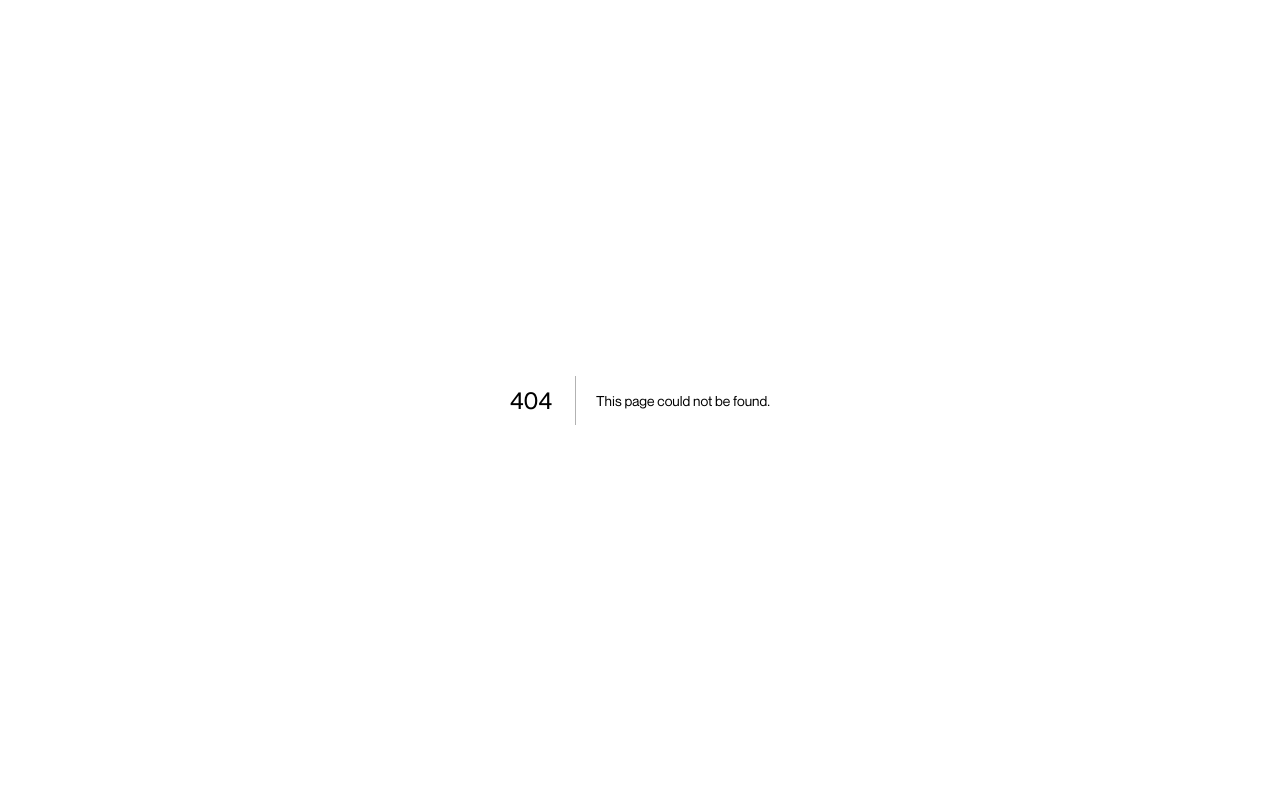
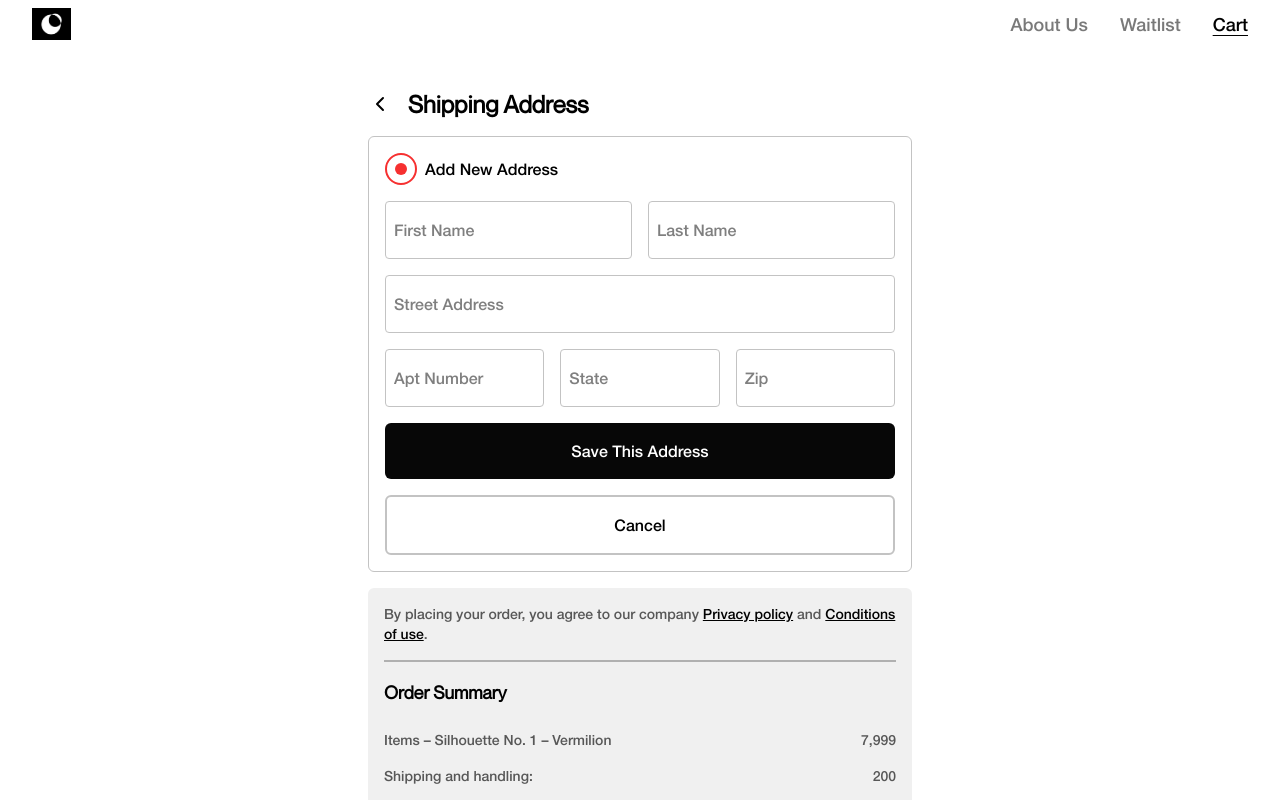
Before and after one commit to KreativeThinker/Eclypse, a Next.js app: page /buy in a window 1280 px wide. Before the commit this address had no page. Shown: the top 800 px of the page. Built offline with nearby package versions, Linux system fonts and the light colour scheme.

Commit message:
feat: buy/page.tsx

```diff
--- /dev/null
+++ b/src/app/buy/page.tsx
@@ -0,0 +1,13 @@
+import CheckoutHeader from '@/components/checkoutHeader'
+import AddressForm from '@/components/addressForm'
+import OrderSummary from '@/components/orderSummary'
+
+export default function CheckoutPage() {
+  return (
+    <main className="mx-auto max-w-xl px-4 py-6">
+      <CheckoutHeader />
+      <AddressForm />
+      <OrderSummary />
+    </main>
+  )
+}
```
